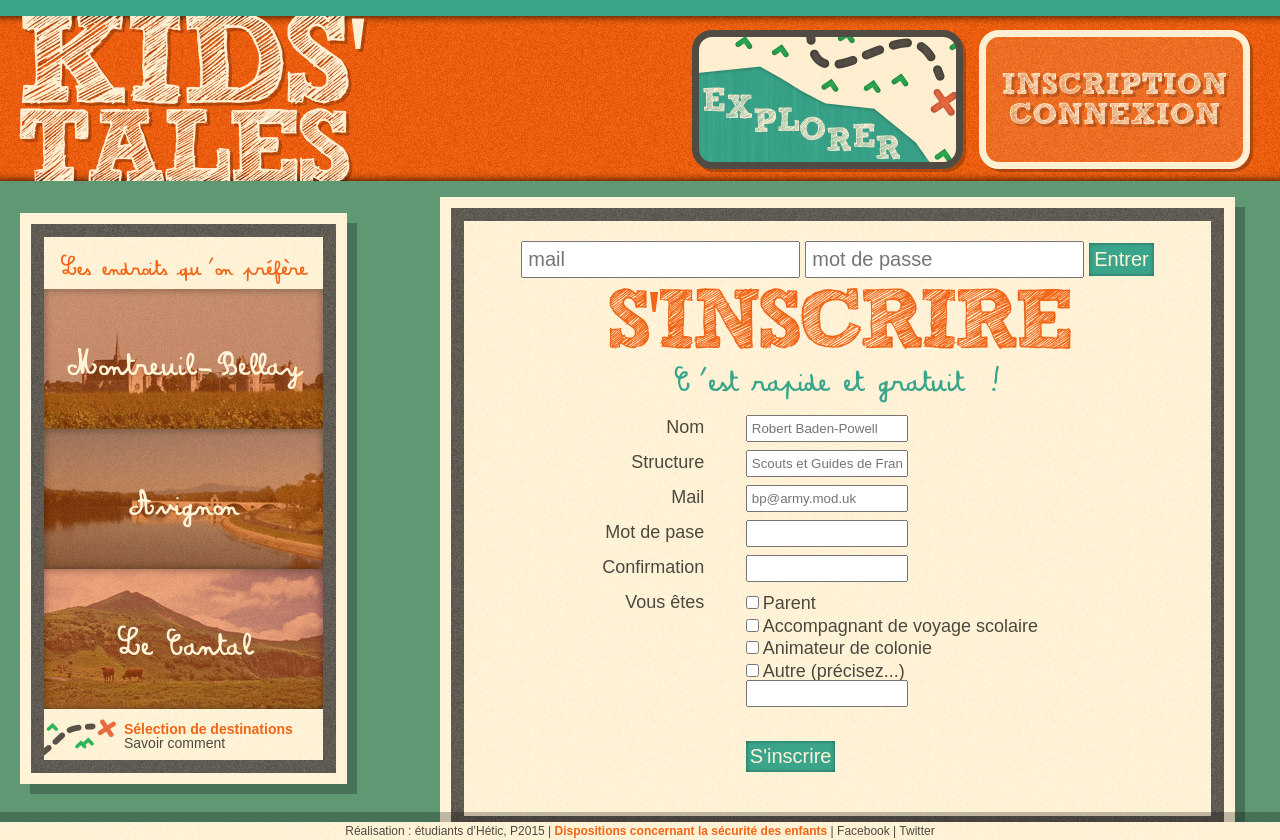
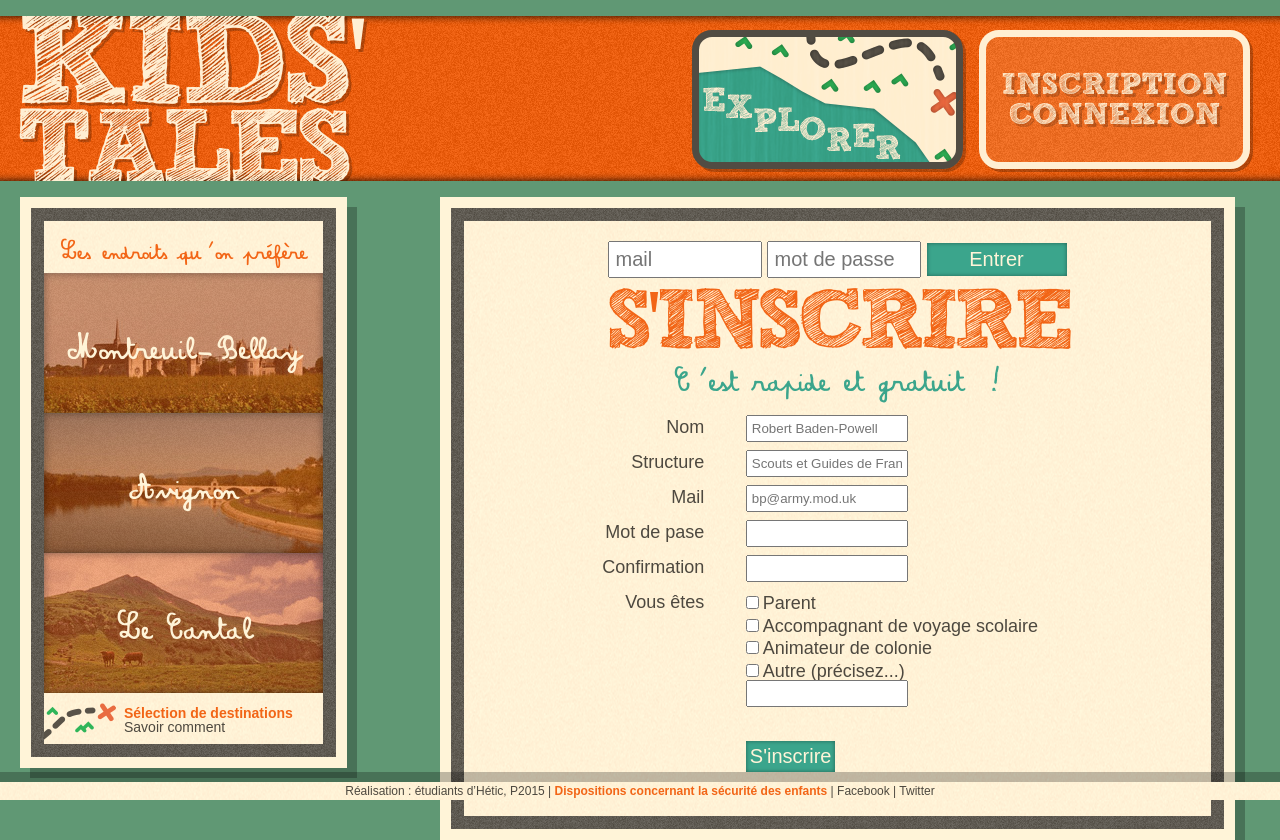
Before and after one commit to jbminvielle/kidstales, a PHP site: page /app/Views/register.php in a window 1280 px wide. Run offline with PHP 8.4, Linux system fonts and the light colour scheme; the template is opened without the code that fills it, so the values that code supplies are empty; some libraries are stand-ins or nearby versions.

Commit message:
correction du footer et du form

```diff
--- a/app/Views/partials/footer.php
+++ b/app/Views/partials/footer.php
@@ -1,9 +1,12 @@
 			</div> <!-- ajax content -->
-			<footer>
-				<p>Réalisation : étudiants d’Hétic, P2015 | <strong>Dispositions concernant la sécurité des enfants</strong> | <a href="http://facebook.com/kidstales">Facebook</a> | <a href="http://twitter.com/kidstales">Twitter</a></p>
-			</footer>
 
 		</div> <!-- app div -->
+
+		<footer>
+				<p>Réalisation : étudiants d’Hétic, P2015 | <strong>Dispositions concernant la sécurité des enfants</strong> | <a href="http://facebook.com/kidstales">Facebook</a> | <a href="http://twitter.com/kidstales">Twitter</a></p>
+		</footer>
+
+
 		<div id="map_canvas" <?php if(!$map) echo 'class="hidden"'; ?>></div>
 
 		<div id="popup_overlay"><section id="popup"><div></div></section></div>
--- a/public/css/form.css
+++ b/public/css/form.css
@@ -21,6 +21,7 @@ form#login {
 form#login input {
 	font-size: 20px;
 	padding: 5px;
+	width: 140px;
 }
 
 label.info {
--- a/public/css/kidstales.css
+++ b/public/css/kidstales.css
@@ -41,7 +41,7 @@ body {
 }
 
 body>div#app {
-	position: relative;
+	position: absolute;
 	width:100%;
 	top: 0;
 	left: 0;
@@ -372,8 +372,8 @@ section#explanations strong {
 	margin-top: 40px;
 }
 
-body>div>footer {
-	position: absolute;
+body>footer {
+	position: fixed;
 	bottom: 0px;
 	text-align: center;
 	width: 100%;
@@ -385,7 +385,7 @@ body>div>footer {
 
 	z-index: 10
 }
-body>div>footer>p {
+body>footer>p {
 	margin: 3px
 }
 
```
